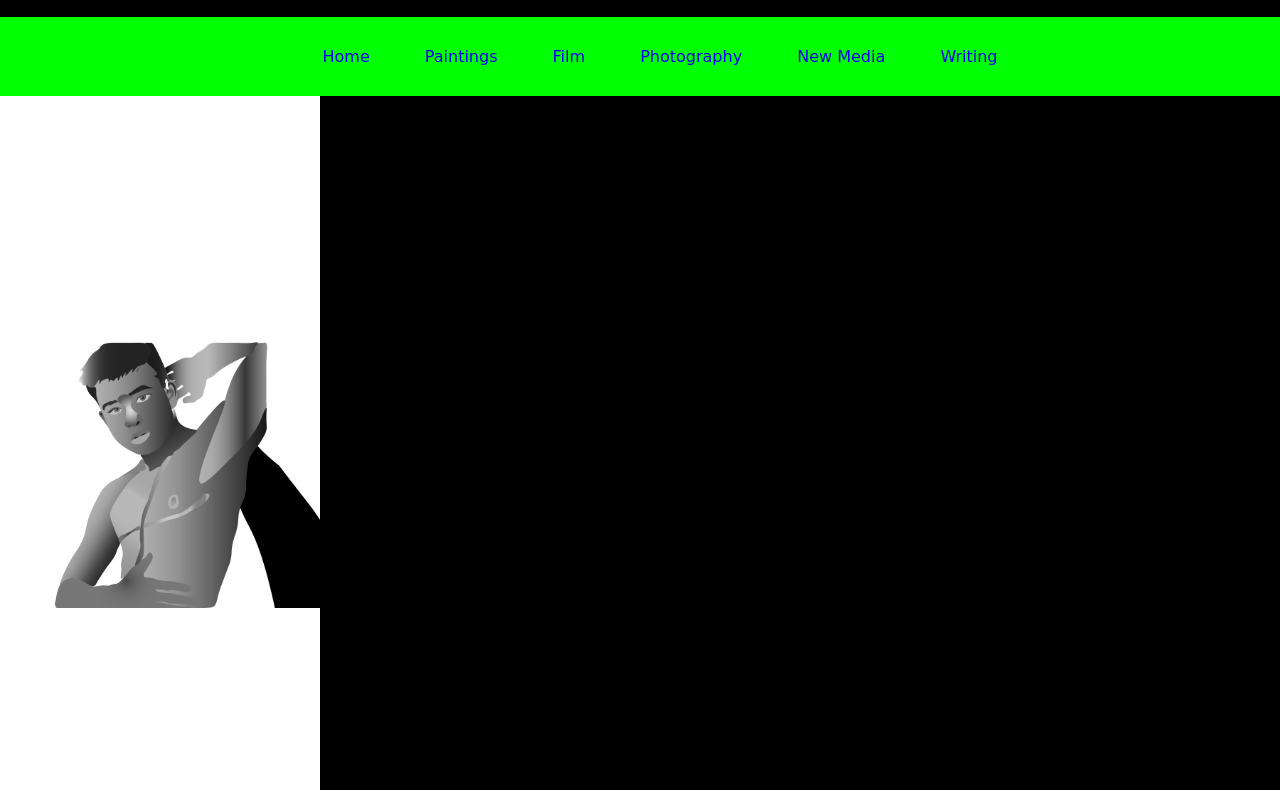
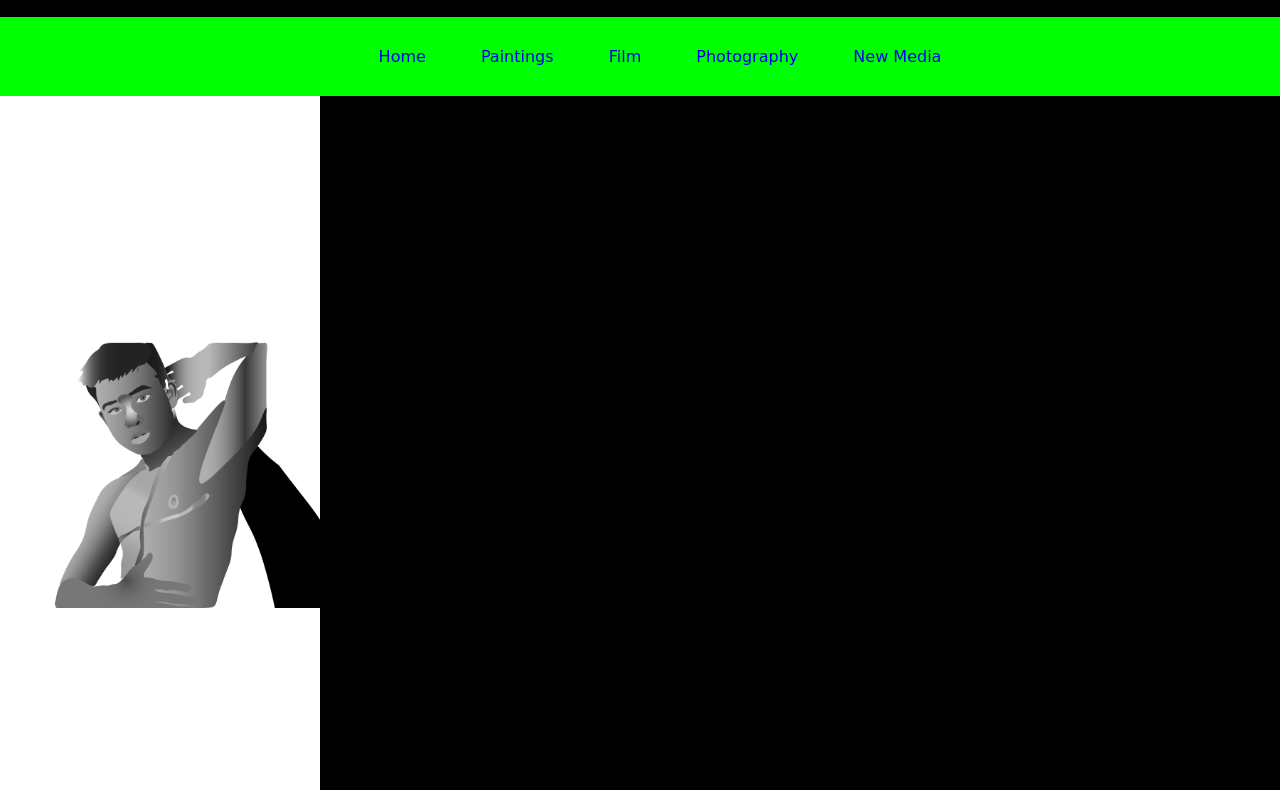
Before and after one commit to dede-dev/dede-dev.github.io, a plain HTML site: page Dede Louis/pages/newmedia.html in a window 1280 px wide. Shown: the part 108-898 px from the top of the page. Drawn offline with Linux system fonts and the light colour scheme; a script that the page names is missing; a web font is replaced by a local one.

Commit message:
Add files via upload

```diff
--- a/Dede Louis/pages/newmedia.html
+++ b/Dede Louis/pages/newmedia.html
@@ -196,7 +196,6 @@
       <a href="film.html">Film</a>
       <a href="photography.html">Photography</a>
       <a href="NewMediaSticker">New Media</a>
-      <a href="writing.html">Writing</a>
       <center>
     </ul>
   </div>
```
Also changed, not shown: Dede Louis/index.html (+0 -1 lines), Dede Louis/pages/film.html (+0 -1 lines), Dede Louis/pages/paintings.html (+0 -1 lines), Dede Louis/pages/photography.html (+0 -1 lines), Dede Louis/color.css (line endings or trailing spaces), Dede Louis/pages/writing.html (line endings or trailing spaces).
